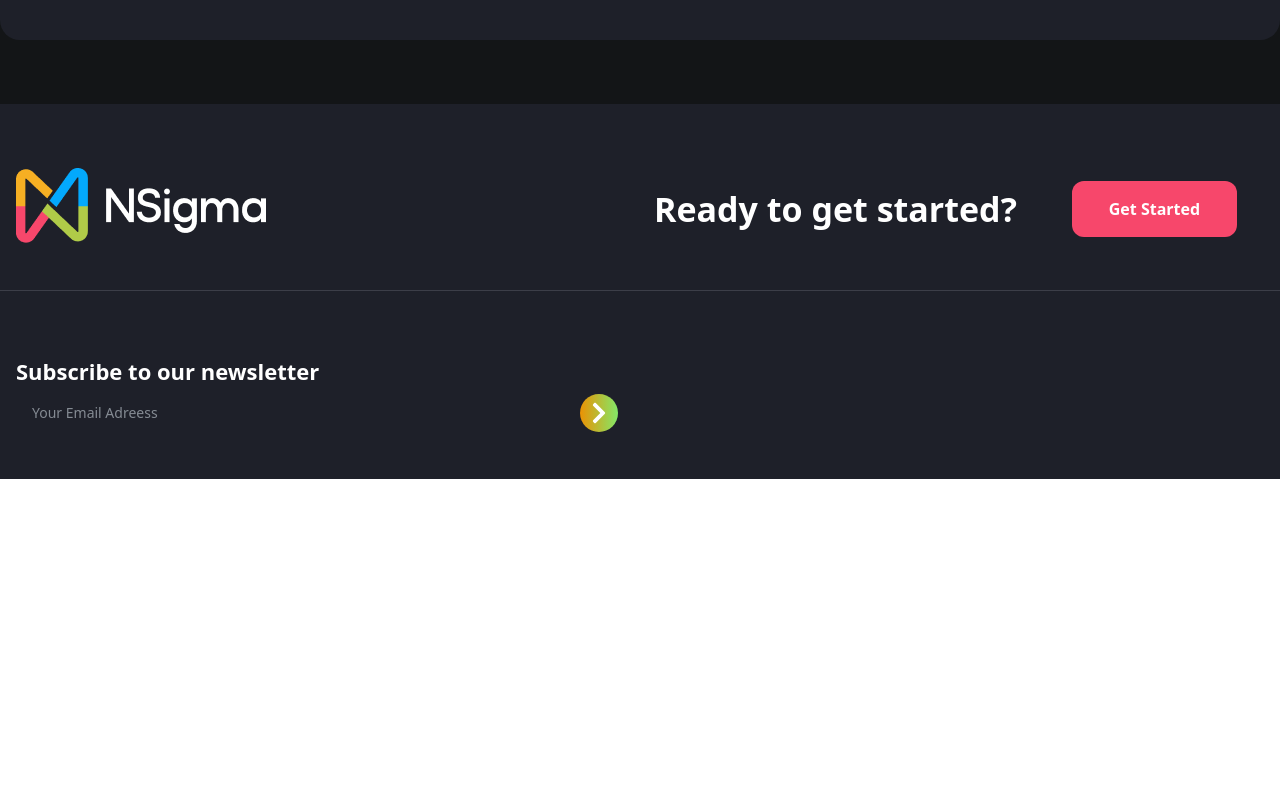
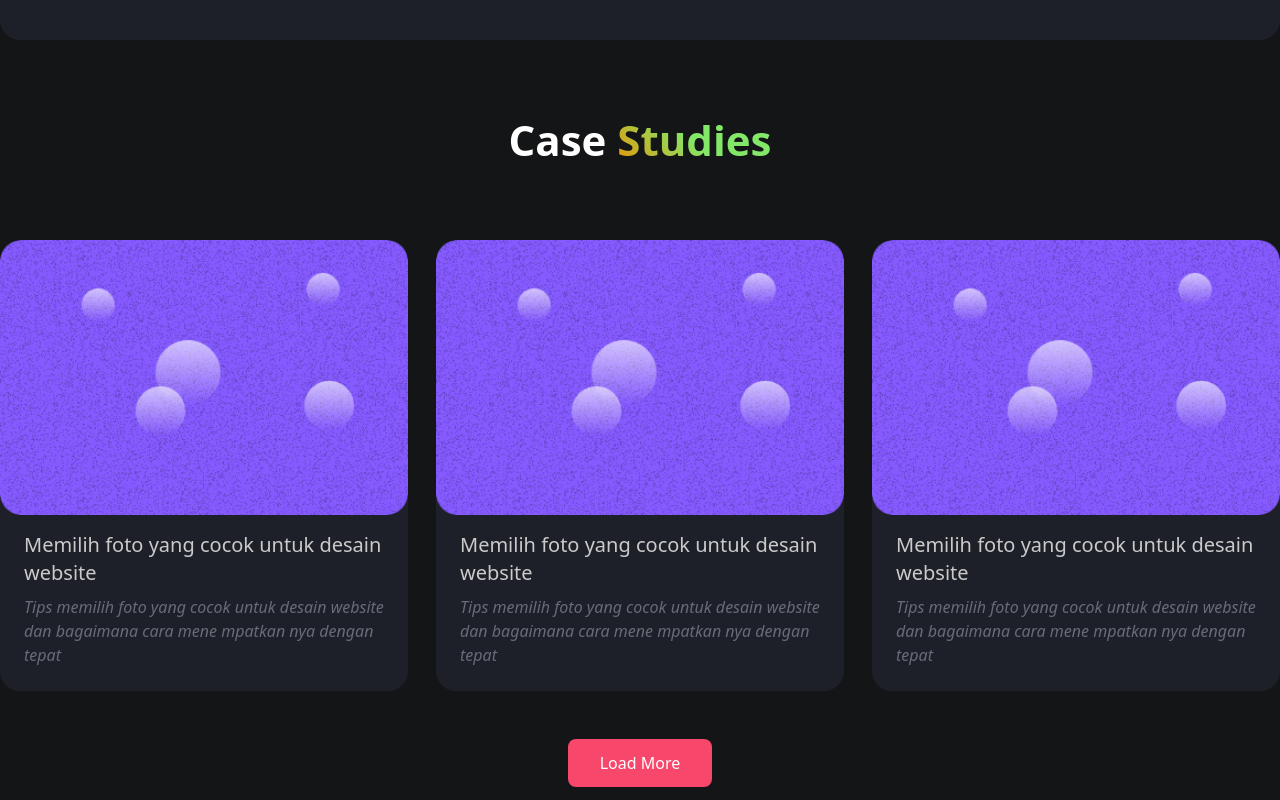
Before and after one commit to nleg1010/Nsigma, a Next.js app: page / in a window 1280 px wide. Shown: the part 1800-2600 px from the top of the page. Before the commit the page ends 2279 px from the top, so only its background shows below. Built offline with nearby package versions, Linux system fonts and the light colour scheme.

Commit message:
Case Studies section

```diff
--- /dev/null
+++ b/src/components/case-studies/CaseStudies.tsx
@@ -0,0 +1,26 @@
+import React from 'react'
+import CaseStudiesCard from './CaseStudiesCard'
+
+interface ICaseStudiesItemsProps{
+     item:any
+}
+
+const CaseStudies = () => {
+  return (
+    <section className='container mx-auto pb-20 px-3 md:px-0'>
+          <h2 className=' text-2xl md:mt-5 md:text-[42px] font-extrabold text-white text-center pb-16'>Case <span className='grad'>Studies</span></h2>
+          <div className='grid grid-cols-1 sm:grid-cols-2 md:grid-cols-3 gap-7 md:mt-5'>
+          {
+               [1,2,3,4].slice(0,3).map((item:any,idx:number)=>(
+                    <CaseStudiesCard key={idx} data={item}/>
+               ))
+          }
+          </div>
+         <div className='flex justify-center mt-12'>
+         <button className='bg-[#F7476B] text-white capitalize px-8 py-3 hover:scale-105 transition-all duration-200 ease-linear rounded-lg'>Load More</button>
+         </div>
+    </section>
+  )
+}
+
+export default CaseStudies
--- /dev/null
+++ b/src/components/case-studies/CaseStudiesCard.tsx
@@ -0,0 +1,18 @@
+import Image from 'next/image'
+import React from 'react'
+
+const CaseStudiesCard = ({data}:any) => {
+  return (
+    <article className='bg-[#1E2029] rounded-[20px] overflow-hidden'>
+          <figure>
+               <Image src="/images/csbg.png" alt="" width={370} height={250} className='w-full rounded-[20px] overflow-hidden'/>
+          </figure>
+          <div className='p-4 px-6'>
+               <h3 className='text-xl text-[#CACACA]'>Memilih foto yang cocok untuk desain website</h3>
+               <p className='text-[#696B76] italic mt-2 pb-2'>Tips memilih foto yang cocok untuk desain website dan bagaimana cara mene mpatkan nya dengan tepat</p>
+          </div>
+    </article>
+  )
+}
+
+export default CaseStudiesCard
--- a/src/components/engagement-strategies/EngagementCard.tsx
+++ b/src/components/engagement-strategies/EngagementCard.tsx
@@ -1,14 +1,16 @@
 import Image from 'next/image'
 import React, { FC } from 'react'
+import EngagementCardMobile from './EngagementCardMobile'
 
-interface EngagementCardProps{
+interface EngagementCardProps {
      idx: number,
      length: number
 }
 
-const EngagementCard:FC<EngagementCardProps> = ({idx, length}) => {
+const EngagementCard: FC<EngagementCardProps> = ({ idx, length }) => {
      return (
-    <section className={`flex relative gap-6 md:gap-12 justify-center pb-10 items-center ${idx%2 === 0 ? 'flex-row-reverse' : 'flex-row'}`}>
+          <>
+               <section className={`relative gap-6 hidden md:flex md:gap-12 justify-center pb-10 items-center ${idx % 2 === 0 ? 'flex-row-reverse' : 'flex-row'}`}>
                     <div className='w-[40%]'>
                          <figure className='bg-[#272932] rounded-xl p-6 w-full flex justify-center'>
                               <Image src="/images/chat.svg" alt="img" width={300} height={200} />
@@ -18,10 +20,12 @@ const EngagementCard:FC<EngagementCardProps> = ({idx, length}) => {
                          <button className='bg-[#272932] z-10 relative rounded-full border-[2px] border-gray-700 text-white w-12 h-12 md:w-16 md:h-16 md:text-xl stroke-black/5'>0{idx}</button>
                     </div>
                     <div className='w-[40%]'>
-               <h3 className={`text-white text-xl md:text-[26px] font-bold capitalize ${idx%2 === 0 && 'text-right'}`}>Team Augmentation</h3>
-               <p className={`mt-1.5 text-[#696B76] md:text-lg ${idx%2 === 0 && 'text-right'}`}>Nettracking gives you an innovative web-based tool that manages, filters and reports on your website&apos;s</p>
+                         <h3 className={`text-white text-xl md:text-[26px] font-bold capitalize ${idx % 2 === 0 && 'text-right'}`}>Team Augmentation</h3>
+                         <p className={`mt-1.5 text-[#696B76] md:text-lg ${idx % 2 === 0 && 'text-right'}`}>Nettracking gives you an innovative web-based tool that manages, filters and reports on your website&apos;s</p>
                     </div>
                </section>
+               <EngagementCardMobile idx={idx} length={length}/>
+          </>
      )
 }
 
--- /dev/null
+++ b/src/components/engagement-strategies/EngagementCardMobile.tsx
@@ -0,0 +1,29 @@
+import Image from 'next/image'
+import React, { FC } from 'react'
+
+interface EngagementCardProps {
+     idx: number,
+     length: number
+}
+
+const EngagementCardMobile: FC<EngagementCardProps> = ({ idx, length }) => {
+     return (
+          <section className={`relative md:hidden gap-5 ${idx === length ? 'pb-5' : 'pb-10'}`}>
+               <div className={`flex gap-4 ${idx % 2 === 0 ? 'flex-row-reverse' : 'flex-row'}`}>
+                    <figure className='bg-[#272932] rounded-xl p-6 w-full flex justify-center'>
+                         <Image src="/images/chat.svg" alt="img" width={300} height={200} />
+                    </figure>
+                    <div>
+                         <button className='bg-[#272932] z-10 relative rounded-full border-[2px] border-gray-700 text-white w-12 h-12 md:w-16 md:h-16 md:text-xl stroke-black/5'>0{idx}</button>
+                    </div>
+               </div>
+
+               <div className='mt-5'>
+                    <h3 className={`text-white text-xl md:text-[26px] font-bold capitalize ${idx % 2 === 0 && 'text-right'}`}>Team Augmentation</h3>
+                    <p className={`mt-1.5 text-[#696B76] md:text-lg ${idx % 2 === 0 && 'text-right'}`}>Nettracking gives you an innovative web-based tool that manages, filters and reports on your website&apos;s</p>
+               </div>
+          </section>
+     )
+}
+
+export default EngagementCardMobile
--- a/src/components/engagement-strategies/EngagementStrategies.tsx
+++ b/src/components/engagement-strategies/EngagementStrategies.tsx
@@ -1,18 +1,20 @@
 import React from 'react'
 import EngagementCard from './EngagementCard'
+import Image from 'next/image'
 
 const EngagementStrategies = () => {
   return (
-    <section className='py-16'>
-          <div className="container mx-auto">
+    <section className='py-16 overflow-hidden px-3 md:px-0'>
+          <div className="container mx-auto relative ">
                <h2 className=' text-2xl md:text-[42px] font-extrabold text-white text-center pb-16'>Engagement <span className='grad'>Strategies</span></h2>
-               <div className='bg-[#1E2029] rounded-[20px] px-6 md:px-10 lg:px-32 pb-6 pt-16'>
+               <div className='bg-[#1E2029] rounded-[20px] px-6 md:px-10 lg:px-32 pb-6 pt-12 md:pt-16 z-10 relative'>
                     {
                          engagements.map((item:any,idx:number)=>(
                               <EngagementCard key={idx} idx={idx+1} length={engagements.length}/>
                          ))
                     }
                </div>
+               <Image src="/images/circle.svg" alt="img" width={140} height={140} className='z-[1] absolute -right-16 top-1/2'/>
           </div>
     </section>
   )
--- a/src/pages/index.tsx
+++ b/src/pages/index.tsx
@@ -1,12 +1,13 @@
 import Banner from '@/components/banner'
+import CaseStudies from '@/components/case-studies/CaseStudies'
 import EngagementStrategies from '@/components/engagement-strategies/EngagementStrategies'
-import Image from 'next/image'
 
 export default function Home() {
   return (
     <div className='bg-[#131517]'>
       <Banner />
       <EngagementStrategies/>
+      <CaseStudies/>
     </div>
   )
 }
```
Also changed, not shown: public/images/circle.svg (added), public/images/csbg.png (added). Lines whose indentation alone changed are shown as unchanged.
